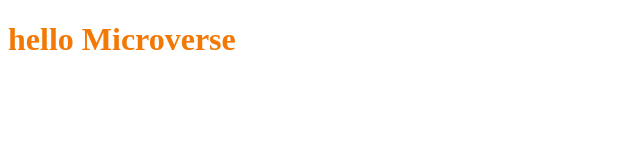
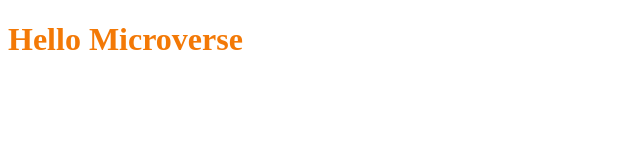
Before and after one commit to maths29/rep-module, a website: page index.html in a window 1280 px wide. Shown: the whole page, without its empty margins (0-640 px from the left). Drawn offline with Linux system fonts and the light colour scheme.

Commit message:
update index.html and Add the text.md file to git ignore

```diff
--- a/index.html
+++ b/index.html
@@ -10,7 +10,7 @@
 </head>
 <body>
   <header>
-     <h1 class="header">hello Microverse</h1>
+     <h1 class="header">Hello Microverse</h1>
  </header>
 </body>
 </html>
```
Also changed, not shown: 1 other file.
